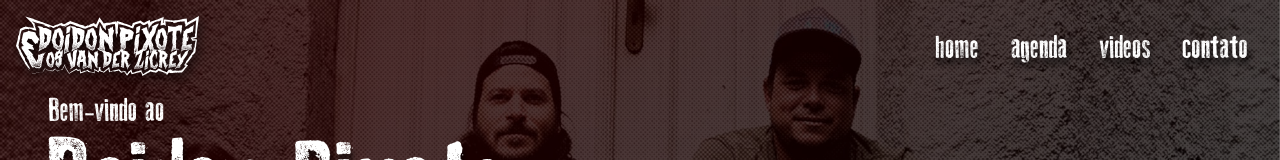
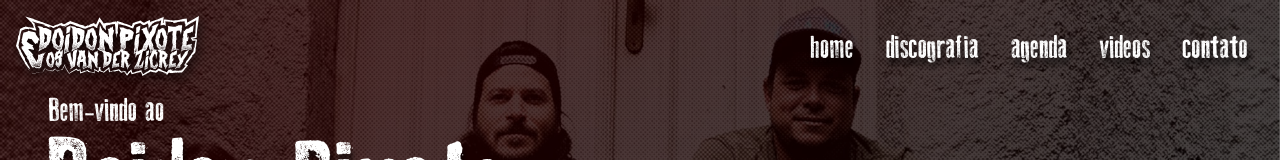
Before and after one commit to pixinga/doidon-pixote, a React (Create React App) app: page / in a window 1280 px wide. Shown: the top 160 px of the page. Built offline with nearby package versions, Linux system fonts and the light colour scheme; no server answers.

Commit message:
Added doidon pixote

```diff
--- a/src/design-system/molecules/Navbar/index.tsx
+++ b/src/design-system/molecules/Navbar/index.tsx
@@ -28,6 +28,16 @@ const Navbar = () => {
                         <Typography size="h3" weight='old'>home</Typography>
                     </StyledLink>
                 </StyledListItem>
+
+                <StyledListItem
+                //  sx={{ transform: 'rotate(2deg)' }}
+                >
+                    <StyledLink to="#discografia" smooth>
+                        <Typography size="h3" weight='old'>discografia</Typography>
+                    </StyledLink>
+                </StyledListItem>
+
+
                 <StyledListItem
                 // sx={{ transform: 'scale(1.35) rotate(-5deg)' }}
                 >
```
